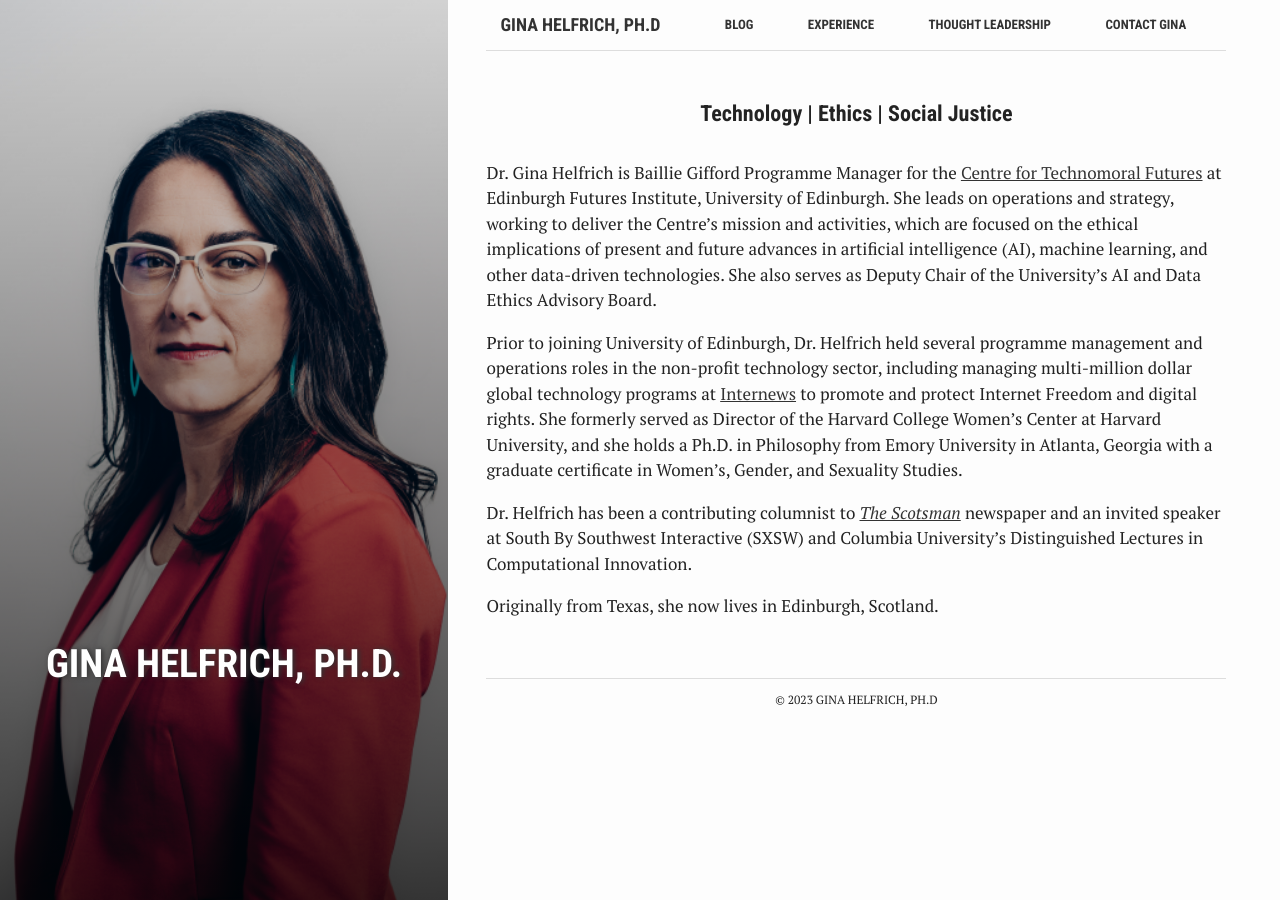
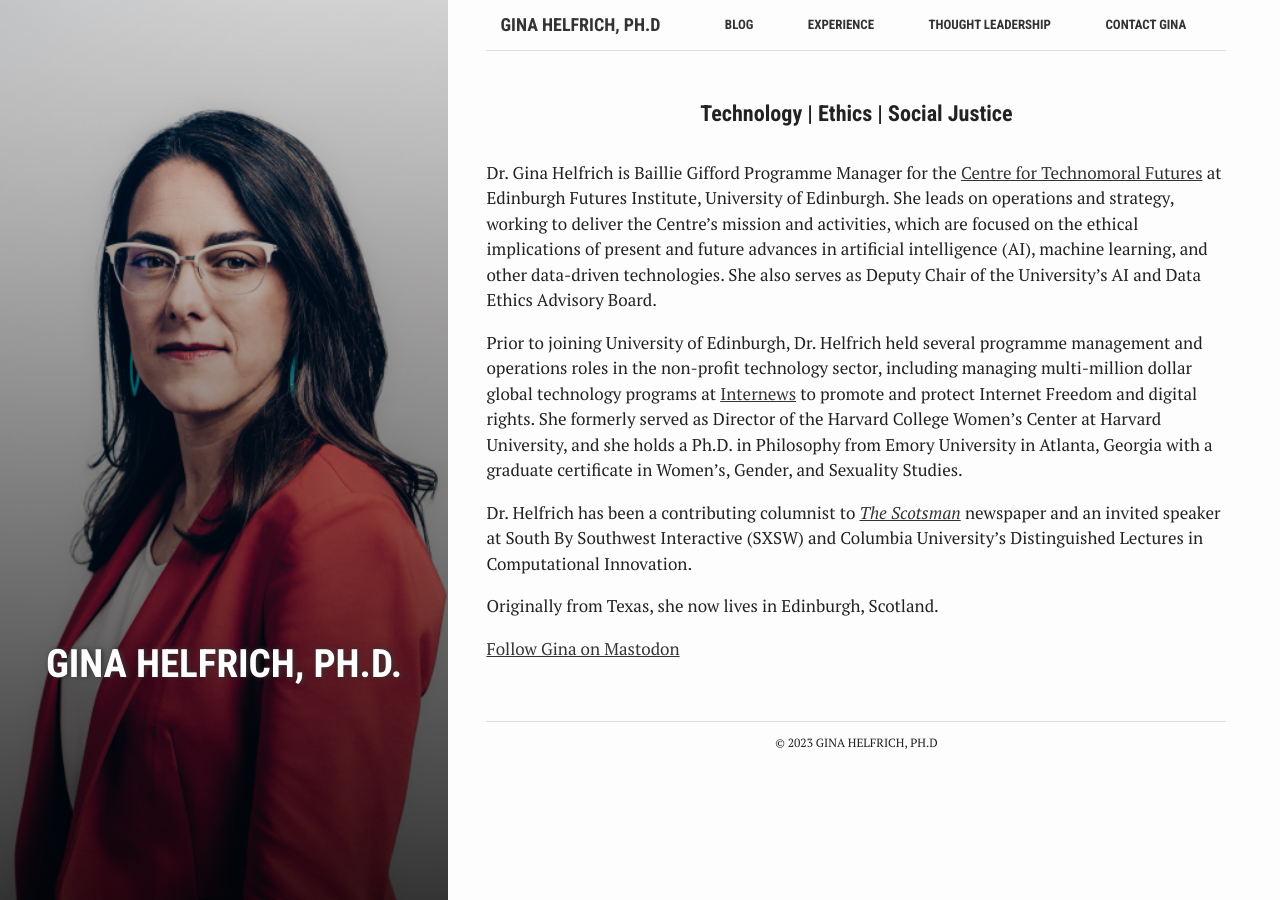
Before and after one commit to Dr-G/Dr-G.github.io, a Jekyll site: the page built from index.md, in a window 1280 px wide. Built offline with Jekyll 4.4.1, drawn with Linux system fonts in a browser that asks for light colours.

Commit message:
Update index.md
add mastodon public link

```diff
--- a/index.md
+++ b/index.md
@@ -18,4 +18,4 @@ Dr. Helfrich has been a contributing columnist to <em>[The Scotsman](https://www
 
 Originally from Texas, she now lives in Edinburgh, Scotland.
 
-<a rel="me" href="https://techpolicy.social/@ginahelfrich"></a>
+<a rel="me" href="https://techpolicy.social/@ginahelfrich">Follow Gina on Mastodon</a>
```
